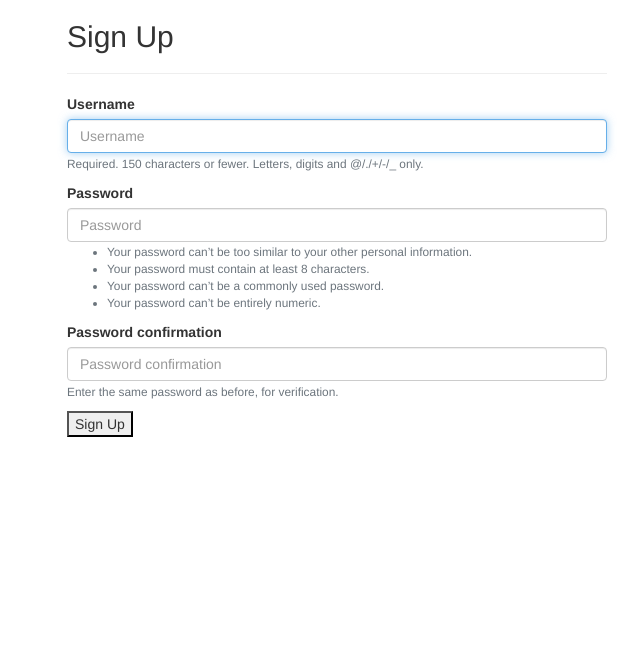
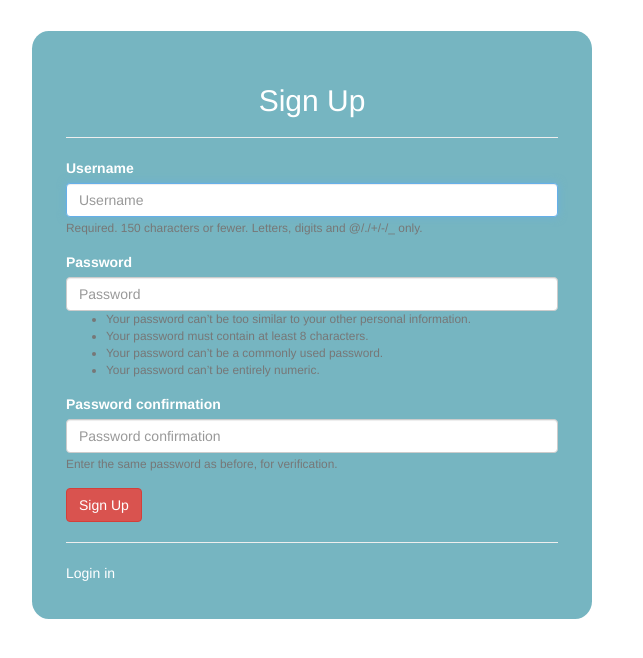
Before and after one commit to Mugala/Chewa, a Django app: page /signup/ in a window 1280 px wide. Shown: the top 658 px of the page, without its empty margins (303-946 px from the left). Run offline with Django 3.2, Linux system fonts and the light colour scheme; some libraries are stand-ins or nearby versions.

Commit message:
added sign up design

```diff
--- a/chewa_app/static/css/main.css
+++ b/chewa_app/static/css/main.css
@@ -23,8 +23,18 @@ input[value=text] {
   opacity: 1;
   color:white;
 }
-.content > *{
-  opacity: 1;
+#back2{
+  height:42em;
+  width:40em;
+  border-radius: 3%;
+  padding:3%;
+  background:#76b5c1;
+  color:white;
+  margin-top:5%;
+  padding-bottom:3%;
+}
+.content{
+  padding:3%;
 }
 #response{
   height:auto;
--- a/chewa_app/templates/registration/sign_up.html
+++ b/chewa_app/templates/registration/sign_up.html
@@ -1,17 +1,35 @@
 {% extends 'registration/base.html' %}
 {% load bootstrap3 %} {% load static %}
 {% block content %}
-<div class="container">
+{% block styles %}
+{% bootstrap_css %}
+<style>
+    a{
+        color:white;
+    }
+</style>
+<link rel="stylesheet" href="{% static 'css/main.css' %}">
+{%endblock %}
+
+<div class="container-fluid">
         <div class="row">
-        <div class="col-xs-6 col-xs-offset-3">
-                <h2>Sign Up</h2>
+          <div class="col-xs-6 col-xs-offset-3" >
+              <div id="back2">
+                <div class="content">
+                    <h2 class="text-center">Sign Up</h2>
                     <hr>
                     <form method="post">
                         {% csrf_token %}
-                    {%bootstrap_form form%}
-                    <button type="submit">Sign Up</button>
+                        {% bootstrap_form form %}
+                        <button class='btn btn-danger' type="submit">Sign Up</button>
                       </form>
+                      <hr>
+                       <a href="{% url 'login' %}"> Login in</a>
+
                 </div>
                   </div>
           </div>
+        </div>
+        </div>
+
 {%endblock%}
```
Also changed, not shown: chewa_app/templates/registration/login.html (+2 -40 lines). Lines whose indentation alone changed are shown as unchanged.
